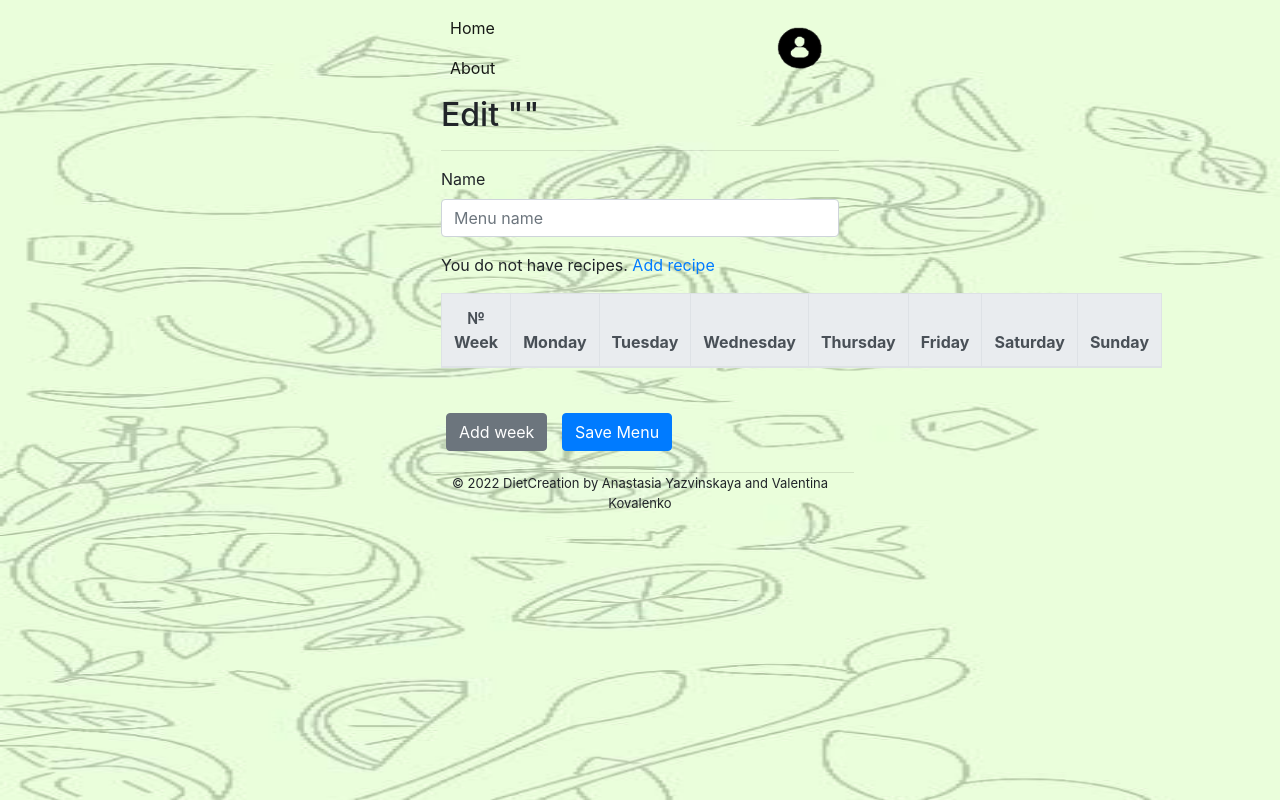
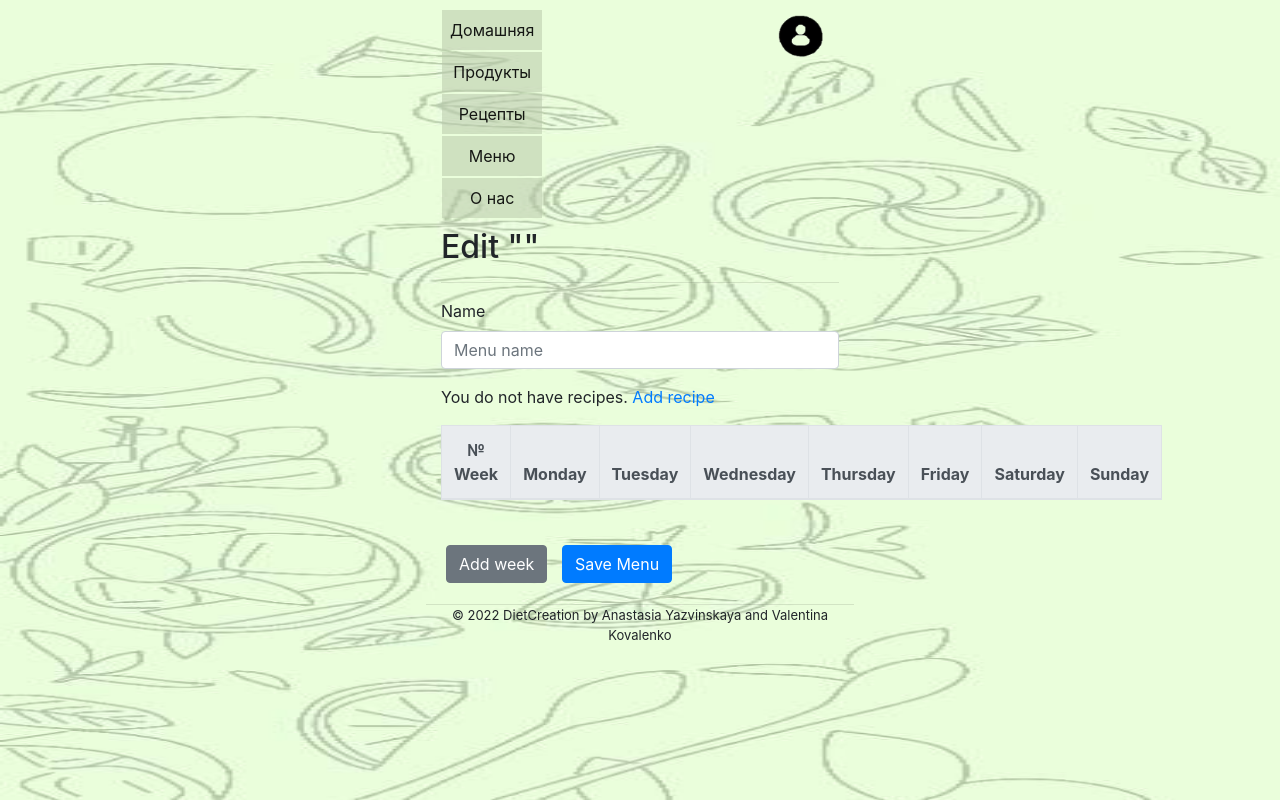
Before and after one commit to AnastasiaYazvinskaya/diet-creation, a Python web app: template app/templates/edit_m.html in a window 1280 px wide. Run offline with Jinja, Linux system fonts and the light colour scheme; the template is opened without the code that fills it, so the values that code supplies are empty; some libraries are stand-ins or nearby versions; some web fonts are replaced.

Commit message:
navigation

```diff
--- a/app/static/css/base_style.css
+++ b/app/static/css/base_style.css
@@ -12,13 +12,30 @@
     /*background-color: #e8feda;*/
     background-image: url("../images/bg.jpg");
     background-repeat: no-repeat;
-    background-size: 100% 100vh;
+    background-size: 100vw 100vh;
     background-attachment: fixed;
 }
 .navbar-toggler {
     border: none;
     font-size: x-large;
     margin-left: -10px;
+}
+.navbar-nav {
+    position: relative;
+    width: auto;
+    text-align: center;
+    /*margin-bottom: -100px;*/
+    /*background-color: #e8fedad0;*/
+}
+.navbar-nav a {
+    margin: 2px 0;
+    background-color: #bacaad91;
+}
+/* Login */
+.navbar-brand {
+    position: absolute;
+    right: 15px;
+    top: 10px;
 }
 a img {
     width: 45px;
--- a/app/static/css/index.css
+++ b/app/static/css/index.css
@@ -10,7 +10,7 @@
     background-size: 100%;
     background-repeat: no-repeat;
     margin: 5px 7%;
-    height: 42vw;
+    height: 170px;
 }
 .container div a {
     color: black;
--- a/app/templates/base.html
+++ b/app/templates/base.html
@@ -21,6 +21,21 @@
     </head>
     <body>
         <!-- Navigation (home, about)-->
+        {#
+        <nav>
+            <div class="menu-icon" id="menu-icon" onclick="toggleNav()">
+                <span></span>
+            </div>
+            <div class="sidebar" id="sidebar">
+                <a class="nav-link" href="{{ url_for('index')}}">Home</a>
+                <a class="nav-link" href="{{url_for('products')}}">Продукты</a>
+                <a class="nav-link" href="{{url_for('recipes')}}">Рецепты</a>
+                <a class="nav-link" href="{{url_for('menus')}}">Меню</a>
+                <a class="nav-link" href="#">О нас</a>
+            </div>
+            <a class="navbar-brand" href="#"><img src ="../static/images/login.png" alt = "LogIn icon"></a>
+        </nav>
+        #}
         <nav class="navbar navbar-expand-md navbar-light">
             <button class="navbar-toggler" type="button" data-toggle="collapse" data-target="#navbarNav" aria-controls="navbarNav" aria-expanded="false" aria-label="Toggle navigation">
                 <span class="navbar-toggler-icon"></span>
@@ -28,8 +43,11 @@
             <div class="collapse navbar-collapse" id="navbarNav">
                 <ul class="navbar-nav">
                     <li class="nav-item active">
-                        <a class="nav-link" href="{{ url_for('index')}}">Home</a>
-                        <a class="nav-link" href="#">About</a>
+                        <a class="nav-link" href="{{ url_for('index')}}">Домашняя</a>
+                        <a class="nav-link" href="{{url_for('products')}}">Продукты</a>
+                        <a class="nav-link" href="{{url_for('recipes')}}">Рецепты</a>
+                        <a class="nav-link" href="{{url_for('menus')}}">Меню</a>
+                        <a class="nav-link" href="#">О нас</a>
                     </li>
                 </ul>
             </div>
```
